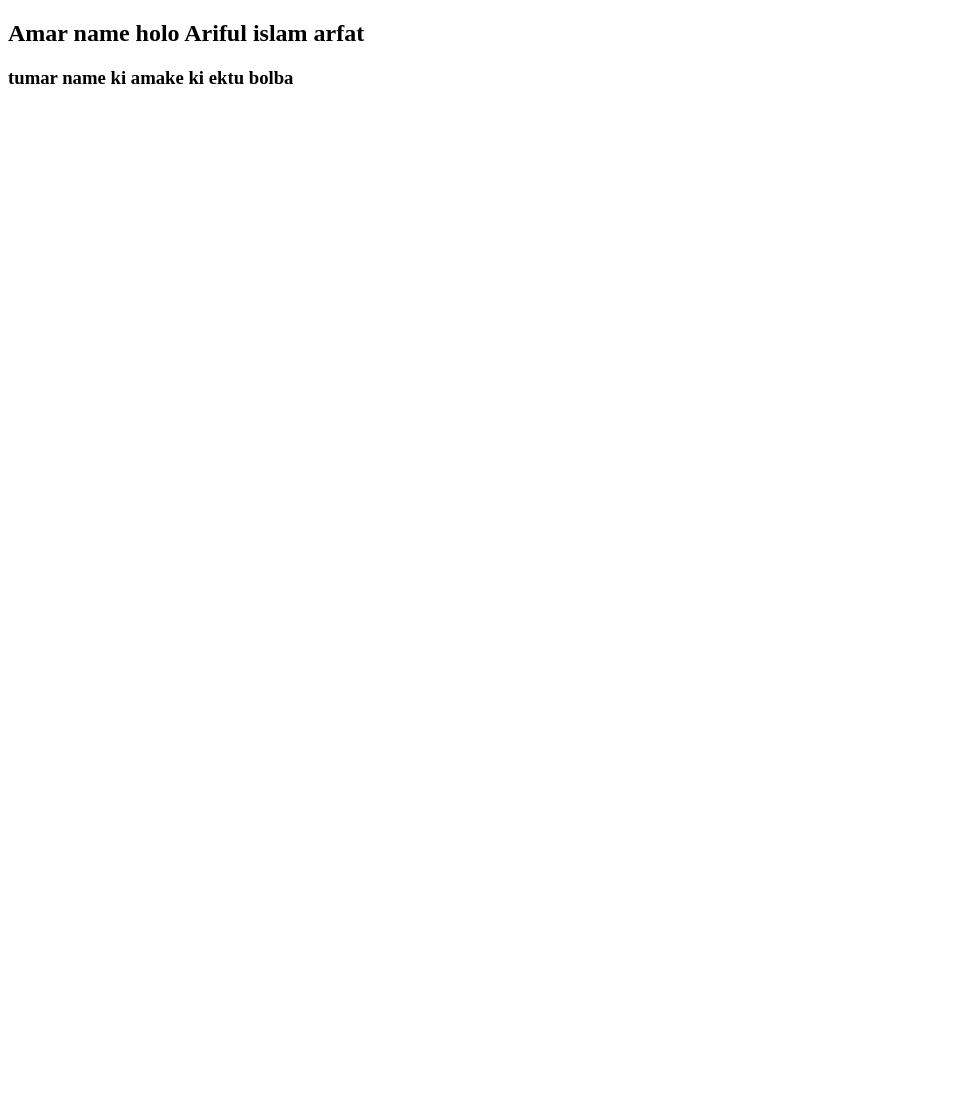
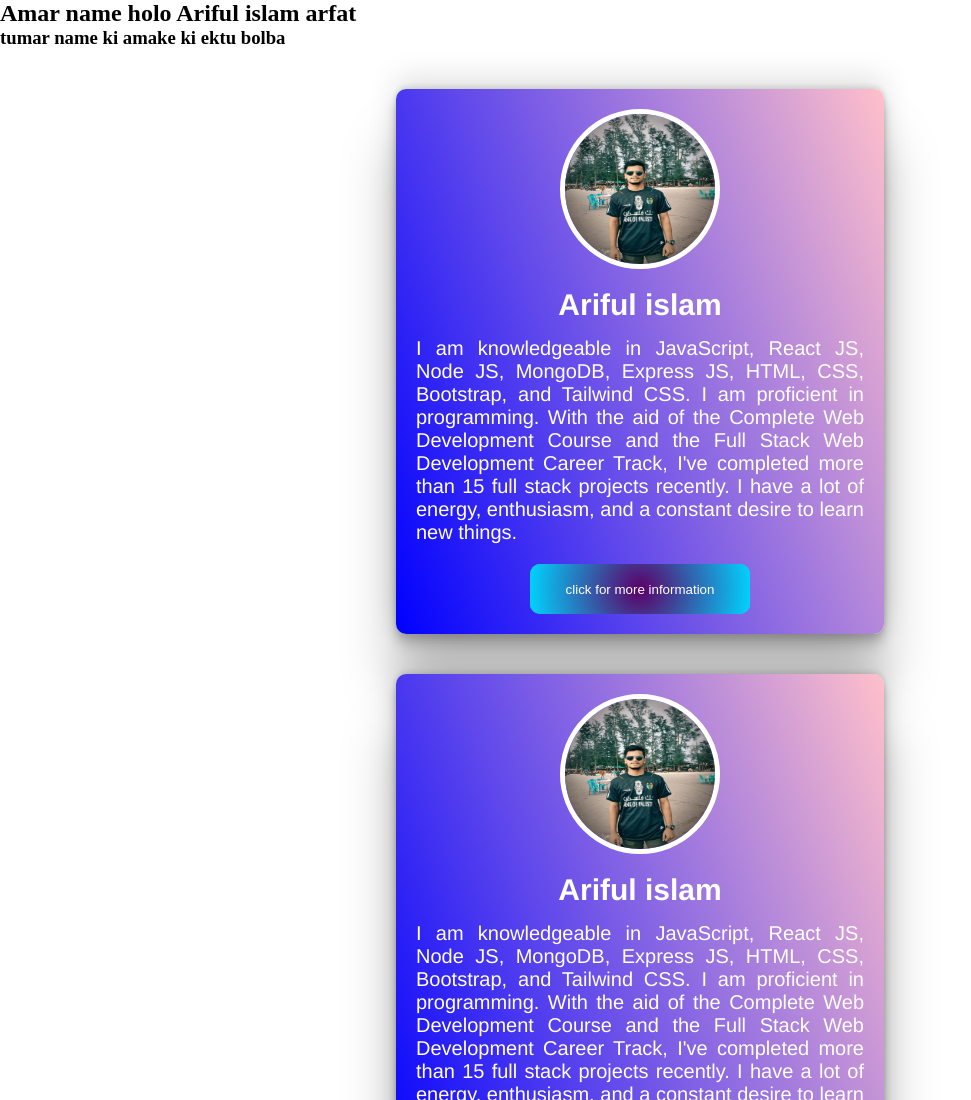
Before and after one commit to BD-Arfat/my-first-github-repo, a plain HTML site: page index.html in a window 1280 px wide. Shown: the top 1100 px of the page, without its empty margins (0-971 px from the left). Before the commit the page ends 800 px from the top, so only its background shows below. Drawn offline with Linux system fonts and the light colour scheme.

Commit message:
add some css

```diff
--- /dev/null
+++ b/css/index.css
@@ -0,0 +1,115 @@
+* {
+  margin: 0px;
+  padding: 0px;
+}
+
+.image {
+  width: 150px;
+  height: 150px;
+  border-radius: 50%;
+  border: 5px solid white;
+}
+
+.box {
+  width: 35%;
+  background: linear-gradient(70deg, blue, pink);
+  text-align: center;
+  margin: 40px auto;
+  padding: 20px;
+  border-radius: 10px;
+  box-shadow: rgba(0, 0, 0, 0.25) 0px 54px 55px,
+    rgba(0, 0, 0, 0.12) 0px -12px 30px, rgba(0, 0, 0, 0.12) 0px 4px 6px,
+    rgba(0, 0, 0, 0.17) 0px 12px 13px, rgba(0, 0, 0, 0.09) 0px -3px 5px;
+}
+.box-heading {
+  font-size: 30px;
+  font-weight: bolder;
+  font-family: "Franklin Gothic Medium", "Arial Narrow", Arial, sans-serif;
+  margin-top: 15px;
+  color: white;
+}
+.box-paragraph {
+  color: white;
+  margin-top: 15px;
+  font-family: "Franklin Gothic Medium", "Arial Narrow", Arial, sans-serif;
+  font-size: 20px;
+  text-align: justify;
+  margin-bottom: 20px;
+}
+
+.btn {
+  width: 220px;
+  height: 50px;
+  border: none;
+  outline: none;
+  color: #fff;
+  background-image: radial-gradient(circle, #5c0067 0%, #00d4ff 100%);
+  cursor: pointer;
+  position: relative;
+  z-index: 0;
+  border-radius: 10px;
+}
+
+.btn:before {
+  content: "";
+  background: linear-gradient(
+    45deg,
+    #ff0000,
+    #ff7300,
+    #fffb00,
+    #48ff00,
+    #00ffd5,
+    #002bff,
+    #7a00ff,
+    #ff00c8,
+    #ff0000
+  );
+  position: absolute;
+  top: -2px;
+  left: -2px;
+  background-size: 400%;
+  z-index: -1;
+  filter: blur(10px);
+  width: calc(100% + 4px);
+  height: calc(100% + 4px);
+  animation: glowing 20s linear infinite;
+  opacity: 0;
+  transition: opacity 0.3s ease-in-out;
+  border-radius: 10px;
+}
+
+.btn:active {
+  color: #000;
+}
+
+.btn:active:after {
+  background: transparent;
+}
+
+.btn:hover:before {
+  opacity: 1;
+}
+
+.btn:after {
+  z-index: -1;
+  content: "";
+  position: absolute;
+  width: 100%;
+  height: 100%;
+  background-image: radial-gradient(circle, #5c0067 0%, #00d4ff 100%);
+  left: 0;
+  top: 0;
+  border-radius: 10px;
+}
+
+@keyframes glowing {
+  0% {
+    background-position: 0 0;
+  }
+  50% {
+    background-position: 400% 0;
+  }
+  100% {
+    background-position: 0 0;
+  }
+}
--- a/index.html
+++ b/index.html
@@ -4,9 +4,103 @@
     <meta charset="UTF-8" />
     <meta name="viewport" content="width=device-width, initial-scale=1.0" />
     <title>my-first-github-repo</title>
+    <link rel="stylesheet" href="css/index.css" />
   </head>
   <body>
     <h2>Amar name holo Ariful islam arfat</h2>
     <h3>tumar name ki amake ki ektu bolba</h3>
+
+    <div class="all-box">
+      <div class="box">
+        <div>
+          <img class="image" src="images/arfat-4.jpg" alt="" />
+        </div>
+        <h3 class="box-heading">Ariful islam</h3>
+        <p class="box-paragraph">
+          I am knowledgeable in JavaScript, React JS, Node JS, MongoDB, Express
+          JS, HTML, CSS, Bootstrap, and Tailwind CSS. I am proficient in
+          programming. With the aid of the Complete Web Development Course and
+          the Full Stack Web Development Career Track, I've completed more than
+          15 full stack projects recently. I have a lot of energy, enthusiasm,
+          and a constant desire to learn new things.
+        </p>
+        <button class="btn">click for more information</button>
+      </div>
+      <div class="box">
+        <div>
+          <img class="image" src="images/arfat-4.jpg" alt="" />
+        </div>
+        <h3 class="box-heading">Ariful islam</h3>
+        <p class="box-paragraph">
+          I am knowledgeable in JavaScript, React JS, Node JS, MongoDB, Express
+          JS, HTML, CSS, Bootstrap, and Tailwind CSS. I am proficient in
+          programming. With the aid of the Complete Web Development Course and
+          the Full Stack Web Development Career Track, I've completed more than
+          15 full stack projects recently. I have a lot of energy, enthusiasm,
+          and a constant desire to learn new things.
+        </p>
+        <button class="btn">click for more information</button>
+      </div>
+      <div class="box">
+        <div>
+          <img class="image" src="images/arfat-4.jpg" alt="" />
+        </div>
+        <h3 class="box-heading">Ariful islam</h3>
+        <p class="box-paragraph">
+          I am knowledgeable in JavaScript, React JS, Node JS, MongoDB, Express
+          JS, HTML, CSS, Bootstrap, and Tailwind CSS. I am proficient in
+          programming. With the aid of the Complete Web Development Course and
+          the Full Stack Web Development Career Track, I've completed more than
+          15 full stack projects recently. I have a lot of energy, enthusiasm,
+          and a constant desire to learn new things.
+        </p>
+        <button class="btn">click for more information</button>
+      </div>
+      <div class="box">
+        <div>
+          <img class="image" src="images/arfat-4.jpg" alt="" />
+        </div>
+        <h3 class="box-heading">Ariful islam</h3>
+        <p class="box-paragraph">
+          I am knowledgeable in JavaScript, React JS, Node JS, MongoDB, Express
+          JS, HTML, CSS, Bootstrap, and Tailwind CSS. I am proficient in
+          programming. With the aid of the Complete Web Development Course and
+          the Full Stack Web Development Career Track, I've completed more than
+          15 full stack projects recently. I have a lot of energy, enthusiasm,
+          and a constant desire to learn new things.
+        </p>
+        <button class="btn">click for more information</button>
+      </div>
+      <div class="box">
+        <div>
+          <img class="image" src="images/arfat-4.jpg" alt="" />
+        </div>
+        <h3 class="box-heading">Ariful islam</h3>
+        <p class="box-paragraph">
+          I am knowledgeable in JavaScript, React JS, Node JS, MongoDB, Express
+          JS, HTML, CSS, Bootstrap, and Tailwind CSS. I am proficient in
+          programming. With the aid of the Complete Web Development Course and
+          the Full Stack Web Development Career Track, I've completed more than
+          15 full stack projects recently. I have a lot of energy, enthusiasm,
+          and a constant desire to learn new things.
+        </p>
+        <button class="btn">click for more information</button>
+      </div>
+      <div class="box">
+        <div>
+          <img class="image" src="images/arfat-4.jpg" alt="" />
+        </div>
+        <h3 class="box-heading">Ariful islam</h3>
+        <p class="box-paragraph">
+          I am knowledgeable in JavaScript, React JS, Node JS, MongoDB, Express
+          JS, HTML, CSS, Bootstrap, and Tailwind CSS. I am proficient in
+          programming. With the aid of the Complete Web Development Course and
+          the Full Stack Web Development Career Track, I've completed more than
+          15 full stack projects recently. I have a lot of energy, enthusiasm,
+          and a constant desire to learn new things.
+        </p>
+        <button class="btn">click for more information</button>
+      </div>
+    </div>
   </body>
 </html>
```
Also changed, not shown: images/arfat-4.jpg (added).
